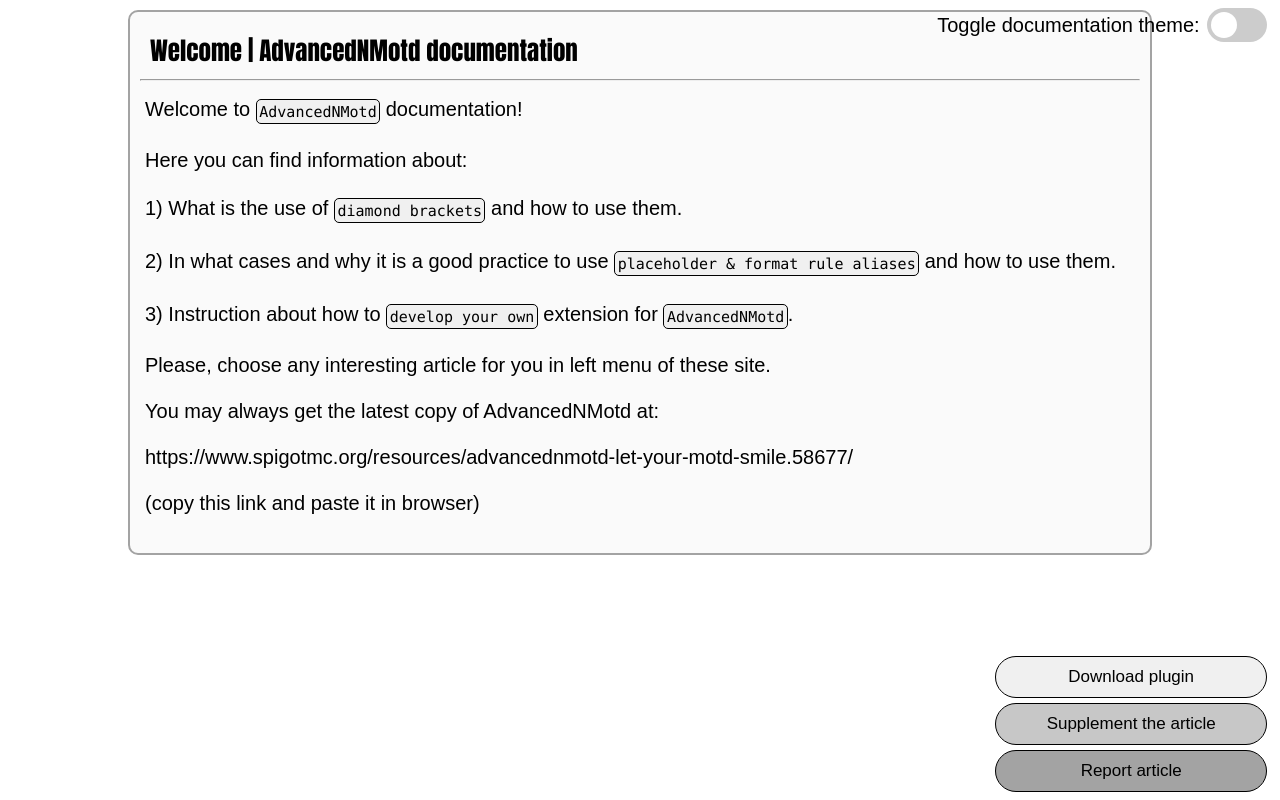
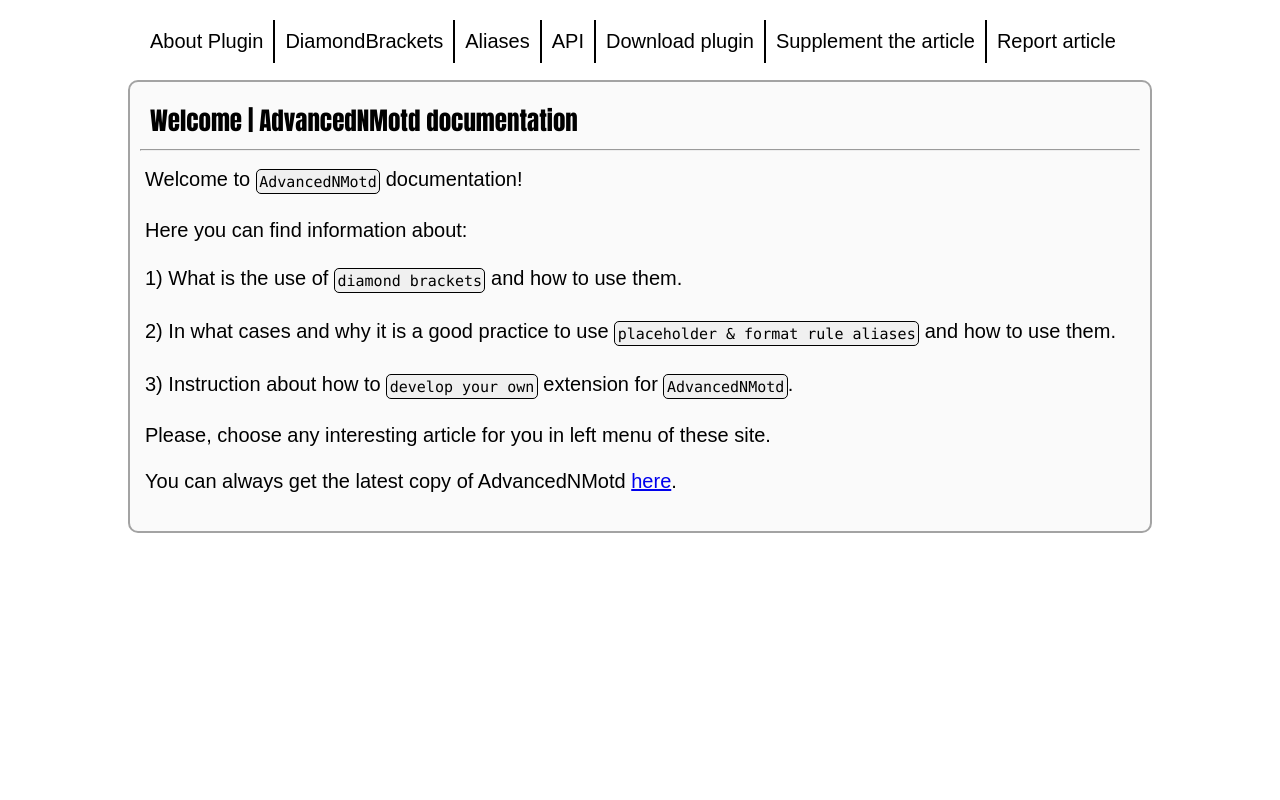
Before and after one commit to NamerPRO/AdvancedNMotdDocumentation, a plain HTML site: page documentation/documentation_article_selector.html in a window 1280 px wide. Drawn offline with Linux system fonts and the light colour scheme.

Commit message:
Mobile version for documentation. Part 1.

```diff
--- a/documentation/css/docs-article.css
+++ b/documentation/css/docs-article.css
@@ -131,10 +131,53 @@ body {
 /* End documentation body style */
 
 /* Mobile styling */
+#mobile-header {
+	display: none;
+}
+
 @media screen and (max-width: 1800px){
 
-	#docs-menu {
+	#docs-body {
+		margin-top: 80px;
+	}
+
+	#docs-menu,
+	#docs-report {
 		display: none;
+	}
+
+	#docs-theme-toggle-button {
+		display: none;
+		/*content: "Theme: ";
+		right: 80px;*/
+	}
+
+	#mobile-header {
+		display: block;
+		top: 10px;
+		left: 50%;
+		transform: translateX(-50%);
+		position: absolute;
+	}
+
+	#mobile-header ul {
+		width: 1000px;
+		padding: 10px;
+	}
+
+	#mobile-header li {
+		border-right: 2px solid var(--docs-body-color);
+		float: left;
+		list-style: none;
+		font: 20px Arial;
+		color: var(--docs-body-color);
+		padding: 10px;
+		background-color: var(--body-background-color);
+		cursor: default;
+	}
+
+	#mobile-header li:last-child {
+		border-right: none;
 	}
 
 }
--- /dev/null
+++ b/documentation/css/theme_switcher.css
@@ -0,0 +1,77 @@
+/*
+* The MIT License (MIT)
+* Copyright (c) 2023 NamerPRO
+* Copyright (c) 2023 Matt Smith (https://codepen.io/AllThingsSmitty/pen/MmxxOz)
+*/
+
+/* Dark theme switcher */
+
+theme-component #docs-theme {
+	position: fixed;
+	right: 1%;
+	top: 1%;
+	color: var(--docs-theme-color);
+	font: 20px Arial;
+}
+
+theme-component .switch::before {
+	display: block;
+	content: "Toggle documentation theme:";
+	width: 300px;
+	position: relative;
+	right: 270px;
+	top: 50%;
+	color: var(--switch-color-before);
+	transform: translateY(-50%);
+}
+
+theme-component .switch {
+	display: inline-block;
+	height: 34px;
+	position: relative;
+	width: 60px;
+}
+
+theme-component .switch input {
+	display:none;
+}
+
+theme-component .slider {
+	background-color: var(--slider-background-color);
+	bottom: 0;
+	cursor: pointer;
+	left: 0;
+	position: absolute;
+	right: 0;
+	top: 0;
+	transition: 0.4s;
+}
+
+theme-component .slider::before {
+  background-color: var(--slider-background-color-before);
+  bottom: 4px;
+  content: "";
+  height: 26px;
+  left: 4px;
+  position: absolute;
+  transition: 0.4s;
+  width: 26px;
+}
+
+theme-component input:checked + .slider {
+  background-color: var(--slider-input-checked);
+}
+
+theme-component input:checked + .slider::before {
+  transform: translateX(26px);
+}
+
+theme-component .slider.round {
+  border-radius: 34px;
+}
+
+theme-component .slider.round::before {
+  border-radius: 50%;
+}
+
+/* End dark theme switcher */
--- a/documentation/documentation_article_selector.html
+++ b/documentation/documentation_article_selector.html
@@ -21,6 +21,17 @@
 		<theme-component></theme-component>
 		<menu-component></menu-component>
 		<report-component></report-component>
+		<div id="mobile-header">
+			<ul>
+				<li onclick="window.location.href='../index.html';">About Plugin</li>
+				<li>DiamondBrackets</li>
+				<li>Aliases</li>
+				<li>API</li>
+				<li>Download plugin</li>
+				<li>Supplement the article</li>
+				<li>Report article</li>
+			</ul>
+		</div>
 		<div id="docs-body">
 			<h1 id="docs-title">Welcome | AdvancedNMotd documentation</h1>
 			<hr/>
@@ -31,9 +42,7 @@
 				2) In what cases and why it is a good practice to use <span class="code-part">placeholder & format rule aliases</span> and how to use them.<br/><br/>
 				3) Instruction about how to <span class="code-part">develop your own</span> extension for <span class="code-part">AdvancedNMotd</span>.<br/><br/>
 				Please, choose any interesting article for you in left menu of these site.<br/><br/>
-				You may always get the latest copy of AdvancedNMotd at:<br/><br/>
-				https://www.spigotmc.org/resources/advancednmotd-let-your-motd-smile.58677/<br/><br/>
-				(copy this link and paste it in browser)<br/><br/>
+				You can always get the latest copy of AdvancedNMotd <a href="https://www.spigotmc.org/resources/advancednmotd-let-your-motd-smile.58677/">here</a>.<br/><br/>
 			</p>
 		</div><br/>
 	</body>
--- a/documentation/js/docsMenuElement.js
+++ b/documentation/js/docsMenuElement.js
@@ -72,7 +72,7 @@ class DocsMenuElement extends HTMLElement {
 								<li onclick="window.location.href='./preparing_extension_documentation.html';">Preparing extension</li>
 								<li onclick="window.location.href='./creating_resource_file_documentation.html';">Creatings resources</li>
 								<li>&#128274; Registering format rules</li>
-								<li onclick="window.location.href='./registering_placeholders.html';"> Registering placeholders</li>
+								<li>&#128274; Registering placeholders</li>
 							</ul>
 						</li>
 					</ul>
--- a/documentation/js/docsThemeElement.js
+++ b/documentation/js/docsThemeElement.js
@@ -6,79 +6,7 @@ class DocsThemeElement extends HTMLElement {
 
 	connectedCallback() {
 		this.innerHTML = `
-		<style type="text/css">
-			/* Dark theme switcher */
-
-			theme-component #docs-theme {
-				position: fixed;
-				right: 1%;
-				top: 1%;
-				color: var(--docs-theme-color);
-				font: 20px Arial;
-			}
-
-			theme-component .switch::before {
-				display: block;
-				content: "Toggle documentation theme:";
-				width: 300px;
-				position: relative;
-				right: 270px;
-				top: 50%;
-				color: var(--switch-color-before);
-				transform: translateY(-50%);
-			}
-
-			theme-component .switch {
-				display: inline-block;
-				height: 34px;
-				position: relative;
-				width: 60px;
-			}
-
-			theme-component .switch input {
-				display:none;
-			}
-
-			theme-component .slider {
-				background-color: var(--slider-background-color);
-				bottom: 0;
-				cursor: pointer;
-				left: 0;
-				position: absolute;
-				right: 0;
-				top: 0;
-				transition: 0.4s;
-			}
-
-			theme-component .slider::before {
-			  background-color: var(--slider-background-color-before);
-			  bottom: 4px;
-			  content: "";
-			  height: 26px;
-			  left: 4px;
-			  position: absolute;
-			  transition: 0.4s;
-			  width: 26px;
-			}
-
-			theme-component input:checked + .slider {
-			  background-color: var(--slider-input-checked);
-			}
-
-			theme-component input:checked + .slider::before {
-			  transform: translateX(26px);
-			}
-
-			theme-component .slider.round {
-			  border-radius: 34px;
-			}
-
-			theme-component .slider.round::before {
-			  border-radius: 50%;
-			}
-
-			/* End dark theme switcher */
-		</style>
+		<link rel="stylesheet" type="text/css" href="css/theme_switcher.css"/>
 
 		<div id="docs-theme">
 			<label id="docs-theme-toggle-button" class="switch" for="checkbox">
```
